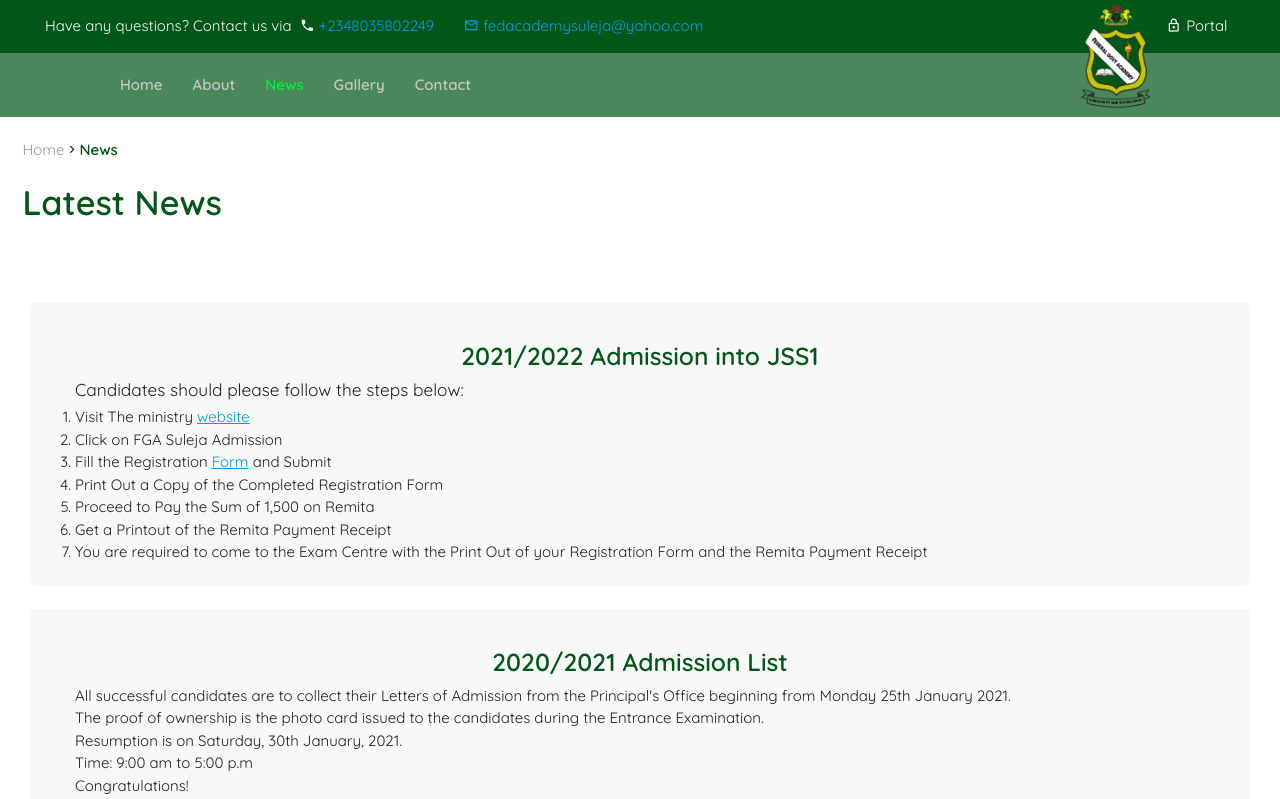
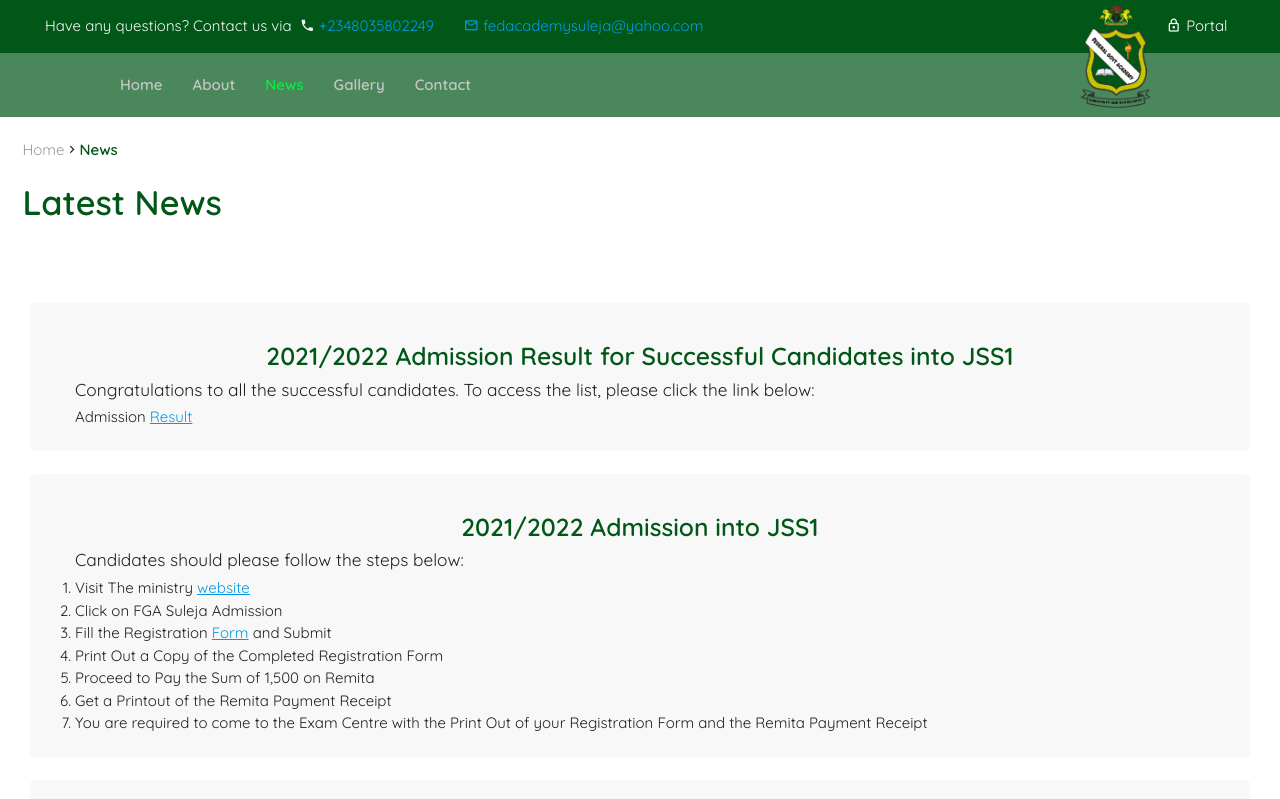
Before and after one commit to NedjmaChing/fedacad, a React (Create React App) app: page /news in a window 1280 px wide. Shown: the top 799 px of the page. Built offline with nearby package versions, Linux system fonts and the light colour scheme.

Commit message:
fedacad admission result

```diff
--- a/src/components/home/News.js
+++ b/src/components/home/News.js
@@ -12,6 +12,23 @@ const News = () => (
         <h4>News, Events, and updates</h4>
         <p>Stay up to date with happenings related to the school</p>
         <div className="news-container">
+        <article>
+                <div>
+                    <img src="https://firebasestorage.googleapis.com/v0/b/fedacad-927ea.appspot.com/o/website-gallery%2FDSCN0860.JPG?alt=media&token=23d8ac8f-d139-4260-b087-a4f1c61846ae" alt="Federal Government Academy Suleja, Entrance Examination" />
+                </div>
+                <div>
+                    <Link to="/news/#admission-list-result-2021/2022">
+                        <TextClamp
+                            text="2021/2022 Admission Result into JSS1 Out Now"
+                            lines={2}
+                            className="title"
+                        />
+                    </Link>
+                    <p><span className="mdi mdi-calendar"></span>&nbsp;&nbsp;&nbsp;7th October, 2021</p>
+                    <p>The result of successful candidates into JSS1 is out. Click "Read More" to view the list.</p>
+                    <Link to="/news/#admission-list-result-2021/2022">Read More</Link>
+                </div>
+            </article>
             <article>
                 <div>
                     <img src="https://firebasestorage.googleapis.com/v0/b/fedacad-927ea.appspot.com/o/website-gallery%2FDSCN0860.JPG?alt=media&token=23d8ac8f-d139-4260-b087-a4f1c61846ae" alt="Federal Government Academy Suleja, Entrance Examination" />
--- a/src/components/news/News.js
+++ b/src/components/news/News.js
@@ -12,6 +12,15 @@ const News = () => (
             title="Latest News"
         />
         <section className="news">
+            <article id="admission-list-result-2021/2022">
+                <h5>
+                    2021/2022 Admission Result for Successful Candidates into JSS1
+                </h5>
+                <h6>Congratulations to all the successful candidates. To access the list, please click the link below:</h6>
+                <p>
+                    Admission <a href="https://firebasestorage.googleapis.com/v0/b/fedacad-927ea.appspot.com/o/FGA%20ADMISSION%20LIST.pdf?alt=media&token=c42a4d83-9106-400e-8f27-582df7bc1cfe" rel="noopener noreferrer" target="_blank">Result</a>
+                </p>
+            </article>
             <article id="admission-list-2021/2022">
                 <h5>
                     2021/2022 Admission into JSS1
```
